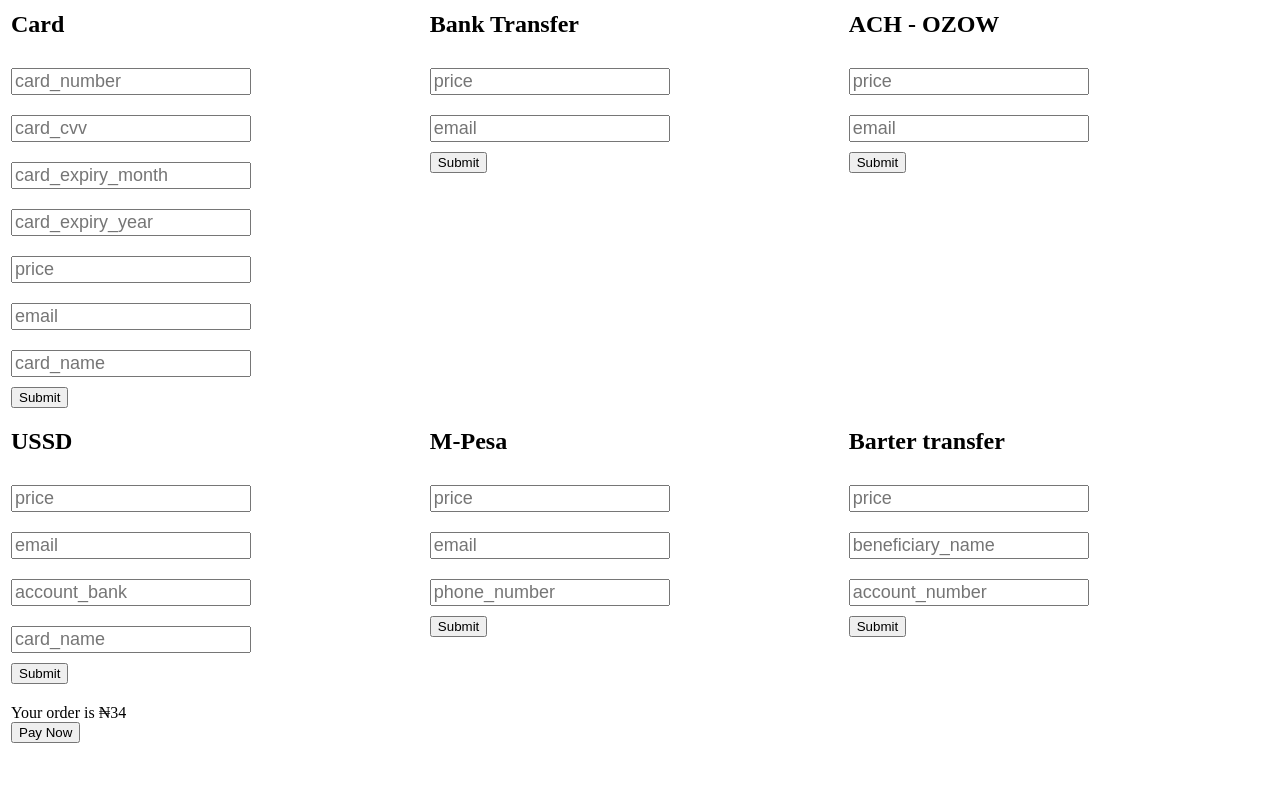
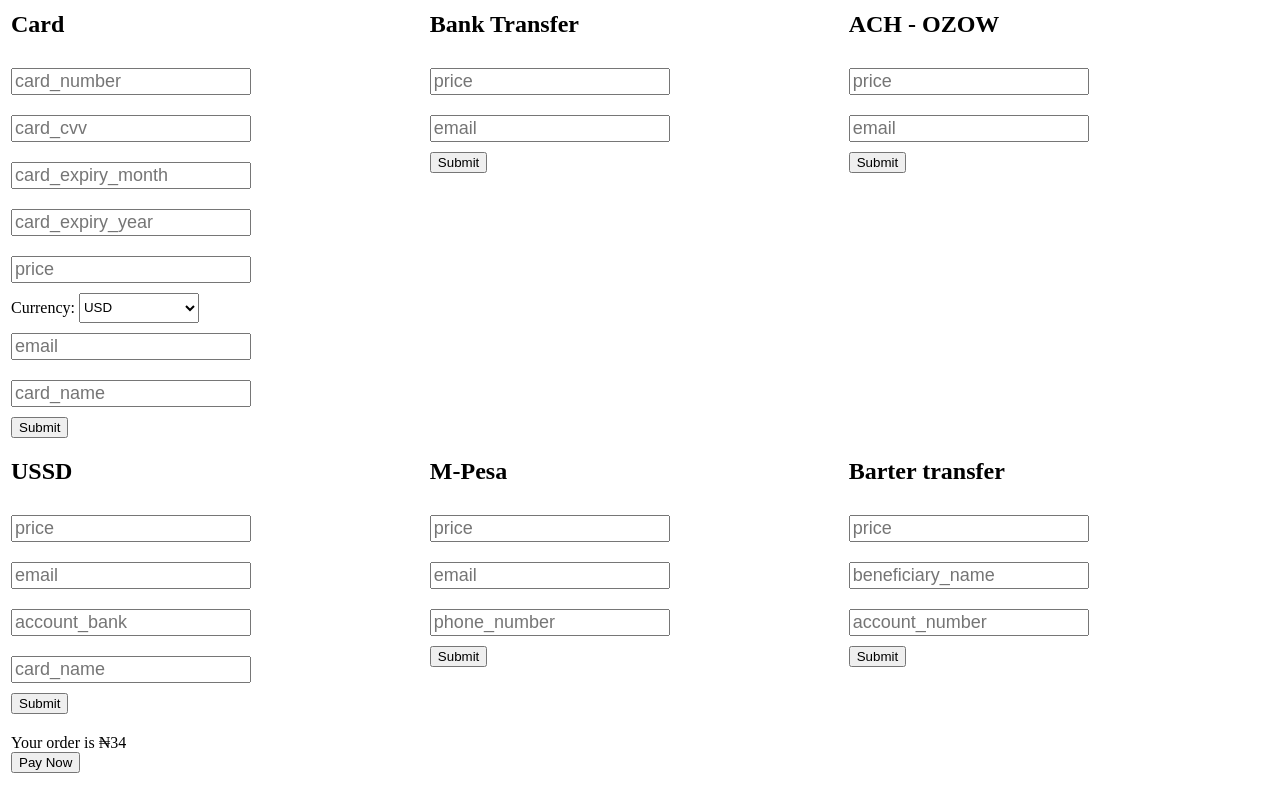
Before and after one commit to citcon-mjin/flutterwave-test, a website: page public/charge/index.html in a window 1280 px wide. Shown: the top 800 px of the page. Drawn offline with Linux system fonts and the light colour scheme.

Commit message:
add currency selection

```diff
--- a/card.js
+++ b/card.js
@@ -22,7 +22,7 @@ const card = {
         cvv: req.body.card_cvv,
         expiry_month: req.body.card_expiry_month,
         expiry_year: req.body.card_expiry_year,
-        currency: 'NGN',
+        currency: req.body.currency,
         amount: req.body.price,
         email: req.body.email,
         fullname: req.body.card_name,
@@ -97,7 +97,7 @@ const card = {
         cvv: req.body.card_cvv,
         expiry_month: req.body.card_expiry_month,
         expiry_year: req.body.card_expiry_year,
-        currency: 'NGN',
+        currency: req.body.currency,
         amount: req.body.price,
         email: req.body.email,
         fullname: req.body.card_name,
--- a/public/charge/index.html
+++ b/public/charge/index.html
@@ -33,6 +33,15 @@
                 <input type="text" name="card_expiry_year" placeholder="card_expiry_year">
                 <br>
                 <input type="text" name="price" placeholder="price">
+                <br>
+                Currency:
+                <select style="width: 120px; height: 30px;" name="currency">
+                    <option value="USD">USD</option>
+                    <option value="NGN">NGN</option>
+                    <option value="EGP">EGP</option>
+                    <option value="ZAR">ZAR</option>
+                    <option value="KES">KES</option>
+                </select>
                 <br>
                 <input type="text" name="email" placeholder="email">
                 <br>
```
